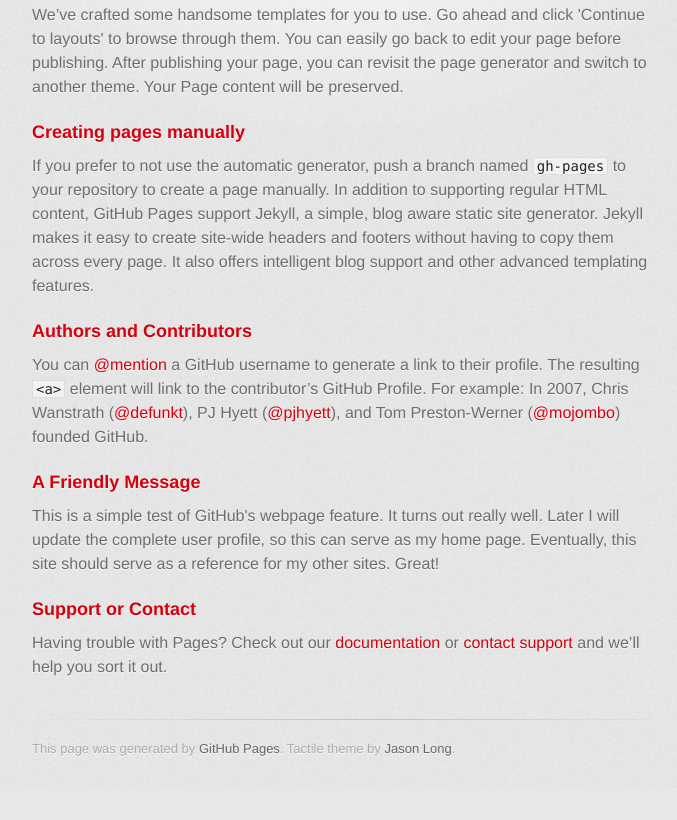
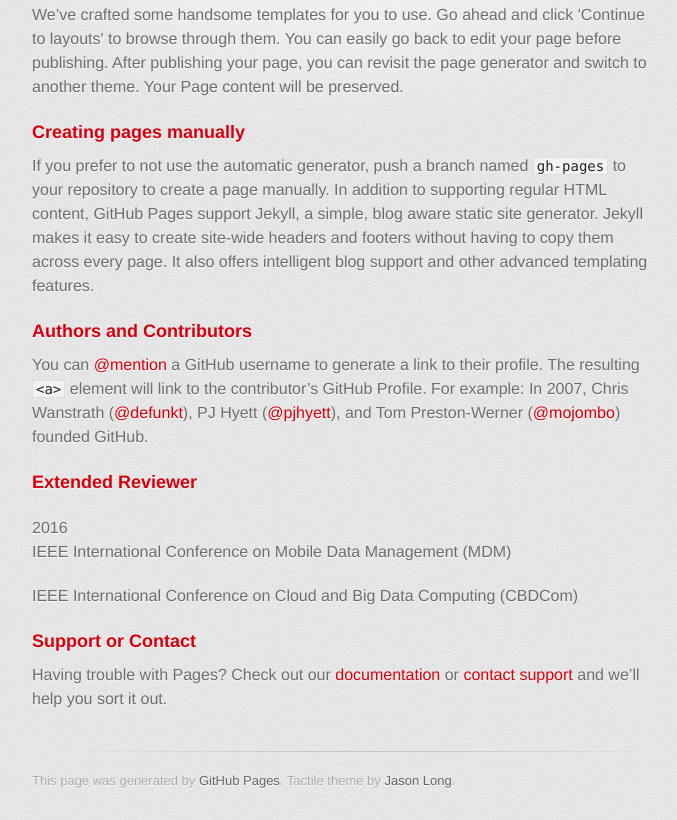
Before and after one commit to debarron/debarron.github.io, a plain HTML site: page index.html in a window 1280 px wide. Shown: the part 447-1267 px from the top of the page, without its empty margins (298-975 px from the left). Before the commit the page ends 1235 px from the top, so only its background shows below. Drawn offline with Linux system fonts and the light colour scheme; a web font is replaced by a local one.

Commit message:
External reviwer update

```diff
--- a/index.html
+++ b/index.html
@@ -50,9 +50,14 @@
 <p>You can <a href="https://help.github.com/articles/basic-writing-and-formatting-syntax/#mentioning-users-and-teams" class="user-mention">@mention</a> a GitHub username to generate a link to their profile. The resulting <code>&lt;a&gt;</code> element will link to the contributor’s GitHub Profile. For example: In 2007, Chris Wanstrath (<a href="https://github.com/defunkt" class="user-mention">@defunkt</a>), PJ Hyett (<a href="https://github.com/pjhyett" class="user-mention">@pjhyett</a>), and Tom Preston-Werner (<a href="https://github.com/mojombo" class="user-mention">@mojombo</a>) founded GitHub.</p>
 
 <h3>
-<a id="hello-message" class="anchor" href="#hello-message" aria-hidden="true"><span aria-hidden="true" class="octicon octicon-link"></span></a>A Friendly Message</h3>
+<a id="extended-reviewer" class="anchor" href="#extended-reviewer" aria-hidden="true"><span aria-hidden="true" class="octicon octicon-link"></span></a>Extended Reviewer</h3>
 
-<p>This is a simple test of GitHub's webpage feature. It turns out really well. Later I will update the complete user profile, so this can serve as my home page. Eventually, this site should serve as a reference for my other sites. Great!</p>
+<p>
+<ul>2016
+  <ul>IEEE International Conference on Mobile Data Management (MDM)</ul>
+  <ul>IEEE International Conference on Cloud and Big Data Computing (CBDCom)</ul>
+</ul>
+</p>
 
 
 <h3>
```
